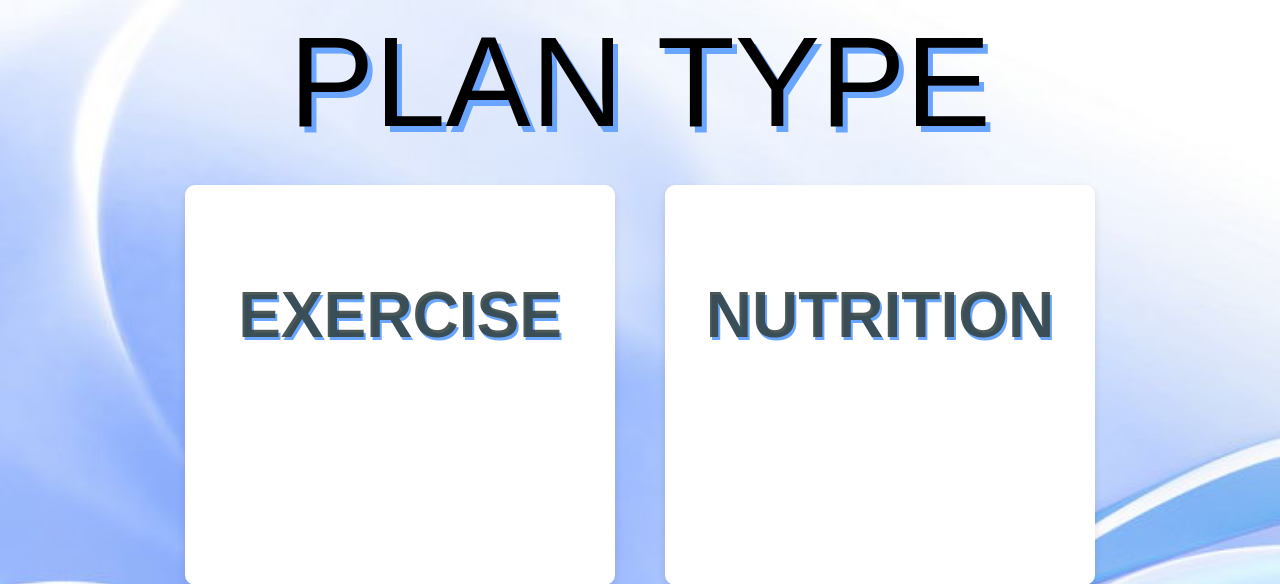
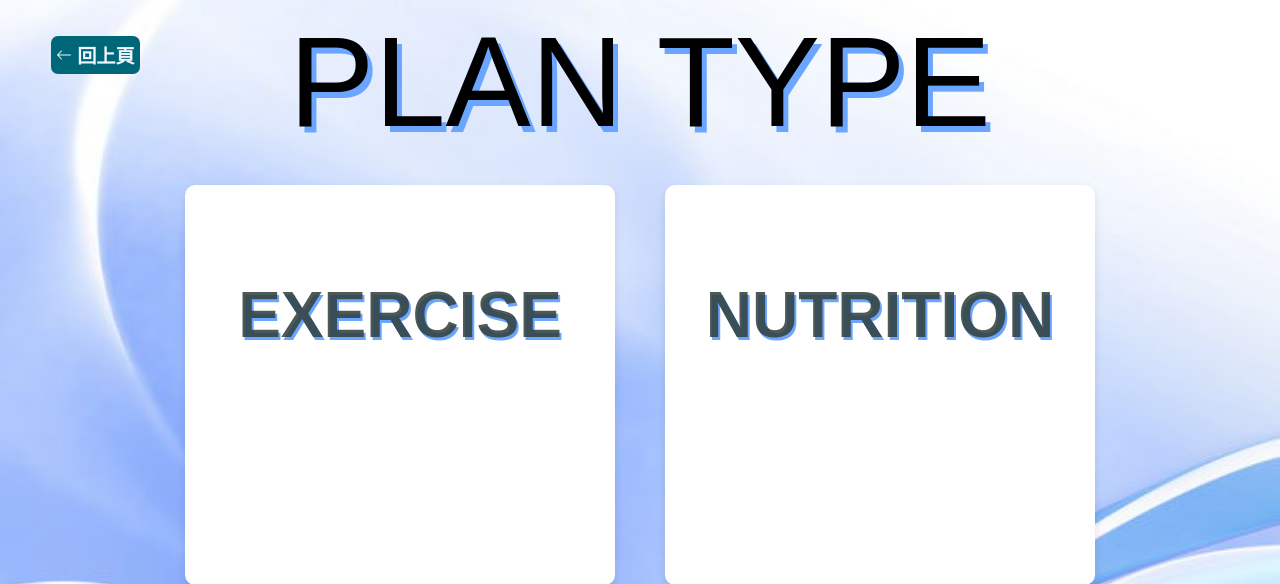
Before and after one commit to Poyi1028/DB_Project, a Flask app: page /plan in a window 1280 px wide. Shown: the top 584 px of the page. Run offline with Flask 3, Linux system fonts and the light colour scheme.

Commit message:
0529-yu-add back button

```diff
--- a/static/css/plan01.css
+++ b/static/css/plan01.css
@@ -18,6 +18,28 @@ body {
 .header {
     text-align: center;
     margin-bottom: 30px;
+}
+
+.back-button {
+    position: absolute;
+    top: 10px;
+    left: 2%;
+    background-color:#006779;
+    border: none;
+    cursor: pointer;
+    font-size: 1.2em;
+    color: #32403ede;
+    display: flex;
+    align-items: center;
+    margin: 2%;
+    padding: 5px;
+    color: aliceblue;
+    font-weight: bold;
+    border-radius: 7px;
+}
+
+.back-button svg {
+    margin-right: 5px;
 }
 
 .headline {
--- a/templates/plan01.html
+++ b/templates/plan01.html
@@ -8,6 +8,12 @@
     </head>
     <body background="/static/plan01bg.jpg">
         <div class="header">
+            <button onclick="history.back()" class="back-button">
+                <svg xmlns="http://www.w3.org/2000/svg" width="16" height="16" fill="currentColor" class="bi bi-arrow-left" viewBox="0 0 16 16">
+                    <path fill-rule="evenodd" d="M15 8a.5.5 0 0 0-.5-.5H2.707l3.147-3.146a.5.5 0 1 0-.708-.708l-4 4a.5.5 0 0 0 0 .708l4 4a.5.5 0 0 0 .708-.708L2.707 8.5H14.5A.5.5 0 0 0 15 8"/>
+                </svg>
+                回上頁
+            </button>
             <div class="headline">PLAN TYPE</div>
         </div>
         <div class="container">
--- a/templates/plan02-exercise.html
+++ b/templates/plan02-exercise.html
@@ -35,6 +35,12 @@
             </select>
         </div>
         <div class="button-container">
+            <button onclick="history.back()" class="back-button">
+                <svg xmlns="http://www.w3.org/2000/svg" width="16" height="16" fill="currentColor" class="bi bi-arrow-left" viewBox="0 0 16 16">
+                    <path fill-rule="evenodd" d="M15 8a.5.5 0 0 0-.5-.5H2.707l3.147-3.146a.5.5 0 1 0-.708-.708l-4 4a.5.5 0 0 0 0 .708l4 4a.5.5 0 0 0 .708-.708L2.707 8.5H14.5A.5.5 0 0 0 15 8"/>
+                </svg>
+                回上頁
+            </button>
             <a href="plan03-exercise.html" class="tooltip-button">
                 <svg xmlns="http://www.w3.org/2000/svg" width="50" height="50" fill="currentColor" class="bi bi-file-earmark-arrow-up" viewBox="0 0 16 16">
                     <path d="M8.5 11.5a.5.5 0 0 1-1 0V7.707L6.354 8.854a.5.5 0 1 1-.708-.708l2-2a.5.5 0 0 1 .708 0l2 2a.5.5 0 0 1-.708.708L8.5 7.707z"/>
--- a/templates/plan02-food.html
+++ b/templates/plan02-food.html
@@ -10,6 +10,12 @@
     <div class="header">
         今天夠了嗎？
     </div>
+    <button onclick="history.back()" class="back-button">
+        <svg xmlns="http://www.w3.org/2000/svg" width="16" height="16" fill="currentColor" class="bi bi-arrow-left" viewBox="0 0 16 16">
+            <path fill-rule="evenodd" d="M15 8a.5.5 0 0 0-.5-.5H2.707l3.147-3.146a.5.5 0 1 0-.708-.708l-4 4a.5.5 0 0 0 0 .708l4 4a.5.5 0 0 0 .708-.708L2.707 8.5H14.5A.5.5 0 0 0 15 8"/>
+        </svg>
+        回上頁
+    </button>
     <div class="container">
         <div class="row">
             <div class="circle water">
--- a/templates/plan03-exercise.html
+++ b/templates/plan03-exercise.html
@@ -8,6 +8,12 @@
 </head>
 <body>
     <div class="header">
+        <button onclick="history.back()" class="back-button">
+            <svg xmlns="http://www.w3.org/2000/svg" width="16" height="16" fill="currentColor" class="bi bi-arrow-left" viewBox="0 0 16 16">
+                <path fill-rule="evenodd" d="M15 8a.5.5 0 0 0-.5-.5H2.707l3.147-3.146a.5.5 0 1 0-.708-.708l-4 4a.5.5 0 0 0 0 .708l4 4a.5.5 0 0 0 .708-.708L2.707 8.5H14.5A.5.5 0 0 0 15 8"/>
+            </svg>
+            回上頁
+        </button>
         <div class="headline">DISH CHOICE</div>
     </div>
     <div class="container">
```
Also changed, not shown: static/css/plan02-exercise.css (+24 -1 lines), static/css/plan02-food.css (+23 -1 lines), static/css/plan03-exercise.css (+25 -3 lines).
